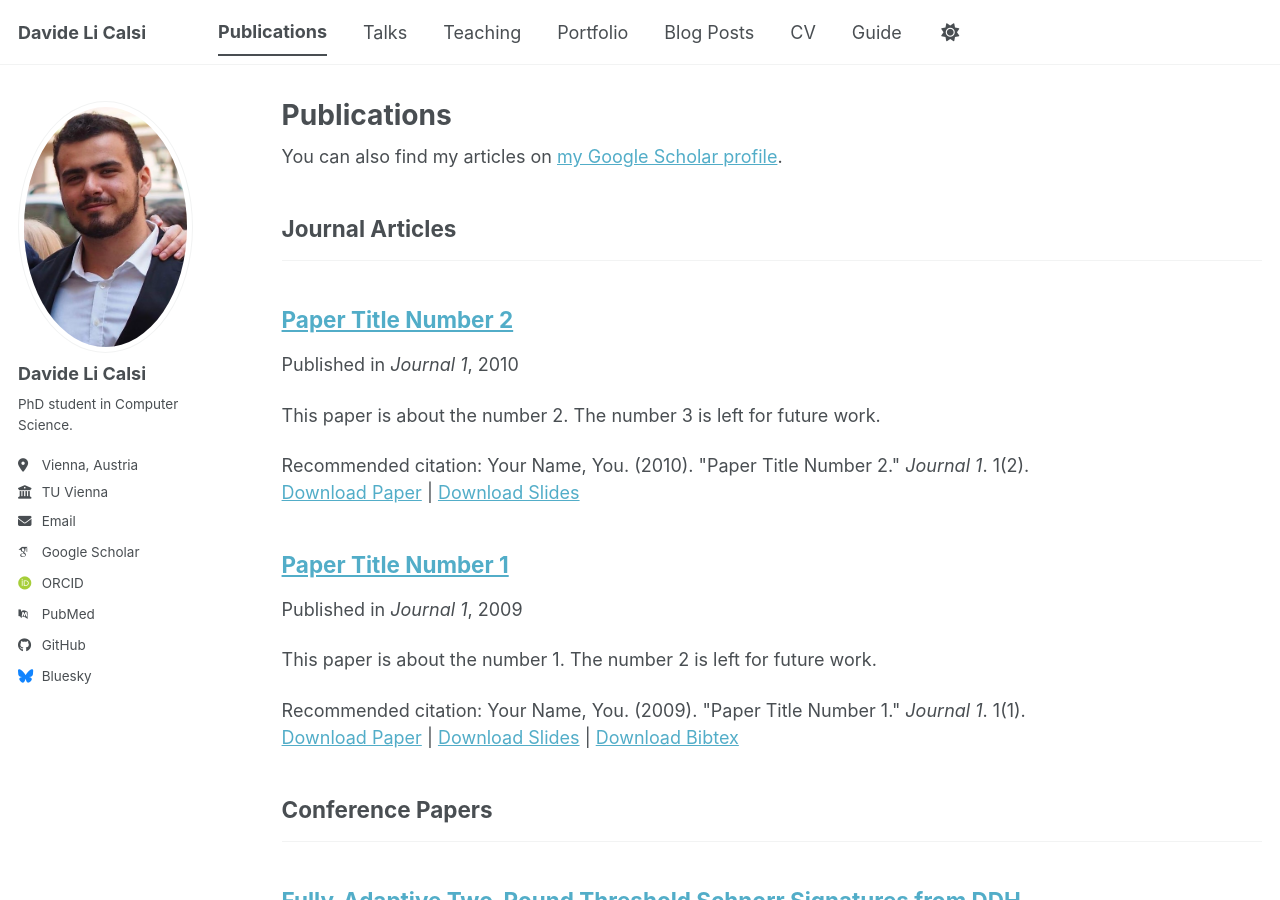
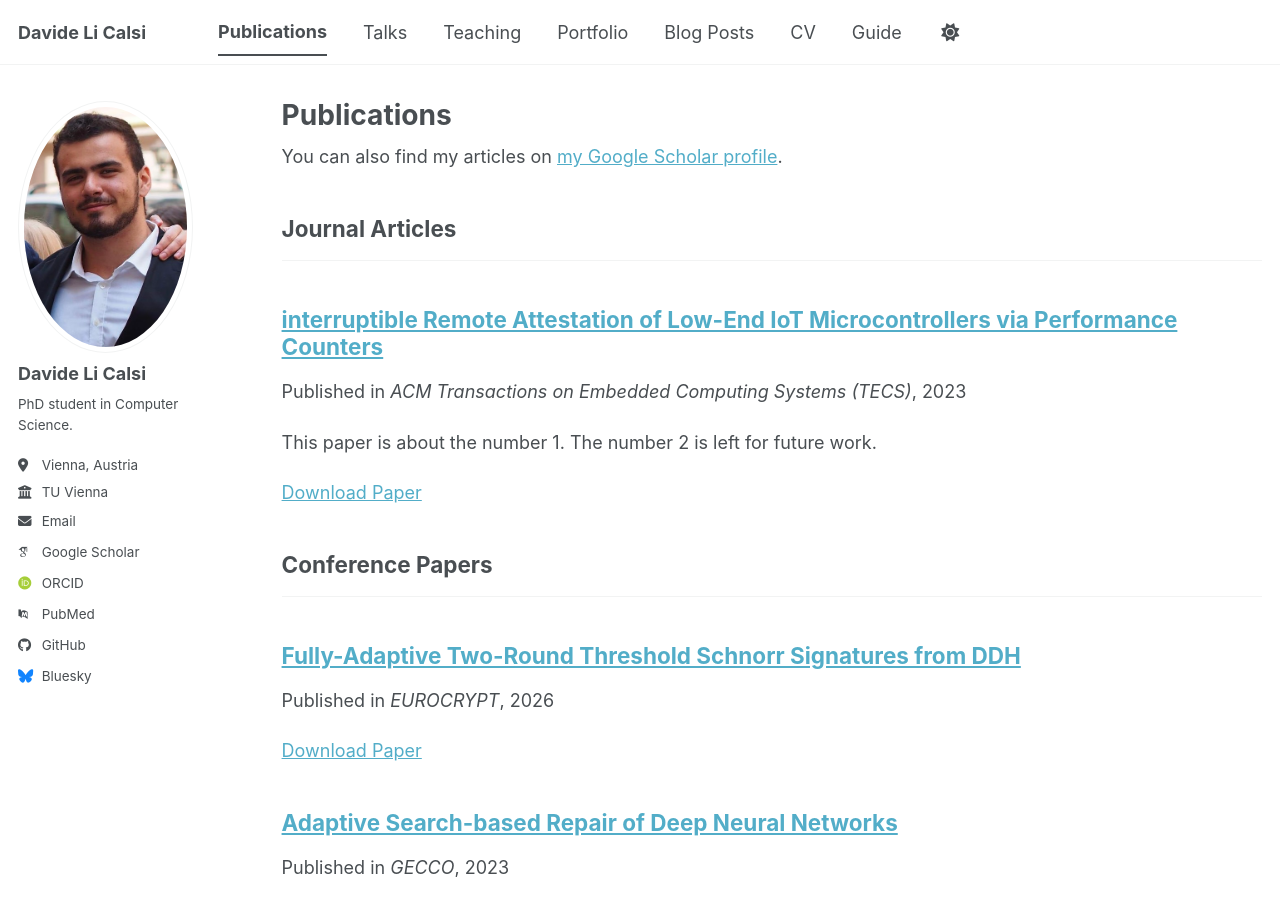
Before and after one commit to DavideLiCalsi/DavideLiCalsi.github.io, a Jekyll site: the page built from _pages/publications.html, in a window 1280 px wide and 900 px high. Built offline with Jekyll 4.4.1, drawn with Linux system fonts in a browser that asks for light colours; some web fonts are replaced; a script bundle is joined from its source files by our own code; library files that are not in the unit come from our copies.

Commit message:
fix publications

```diff
--- a/_publications/2009-10-01-paper-title-number-1.md
+++ b/_publications/2009-10-01-paper-title-number-1.md
@@ -1,14 +1,10 @@
 ---
-title: "Paper Title Number 1"
+title: "interruptible Remote Attestation of Low-End IoT Microcontrollers via Performance Counters"
 collection: publications
 category: manuscripts
 permalink: /publication/2009-10-01-paper-title-number-1
 excerpt: 'This paper is about the number 1. The number 2 is left for future work.'
-date: 2009-10-01
-venue: 'Journal 1'
-slidesurl: 'https://academicpages.github.io/files/slides1.pdf'
-paperurl: 'https://academicpages.github.io/files/paper1.pdf'
-bibtexurl: 'https://academicpages.github.io/files/bibtex1.bib'
-citation: 'Your Name, You. (2009). &quot;Paper Title Number 1.&quot; <i>Journal 1</i>. 1(1).'
+date: 2023-09-26
+venue: 'ACM Transactions on Embedded Computing Systems (TECS)'
+paperurl: 'https://dl.acm.org/doi/full/10.1145/3611674'
 ---
-The contents above will be part of a list of publications, if the user clicks the link for the publication than the contents of section will be rendered as a full page, allowing you to provide more information about the paper for the reader. When publications are displayed as a single page, the contents of the above "citation" field will automatically be included below this section in a smaller font.
--- a/_publications/2010-10-01-paper-title-number-2.md
+++ /dev/null
@@ -1,14 +0,0 @@
----
-title: "Paper Title Number 2"
-collection: publications
-category: manuscripts
-permalink: /publication/2010-10-01-paper-title-number-2
-excerpt: 'This paper is about the number 2. The number 3 is left for future work.'
-date: 2010-10-01
-venue: 'Journal 1'
-slidesurl: 'https://academicpages.github.io/files/slides2.pdf'
-paperurl: 'https://academicpages.github.io/files/paper2.pdf'
-citation: 'Your Name, You. (2010). &quot;Paper Title Number 2.&quot; <i>Journal 1</i>. 1(2).'
----
-
-The contents above will be part of a list of publications, if the user clicks the link for the publication than the contents of section will be rendered as a full page, allowing you to provide more information about the paper for the reader. When publications are displayed as a single page, the contents of the above "citation" field will automatically be included below this section in a smaller font.
```
